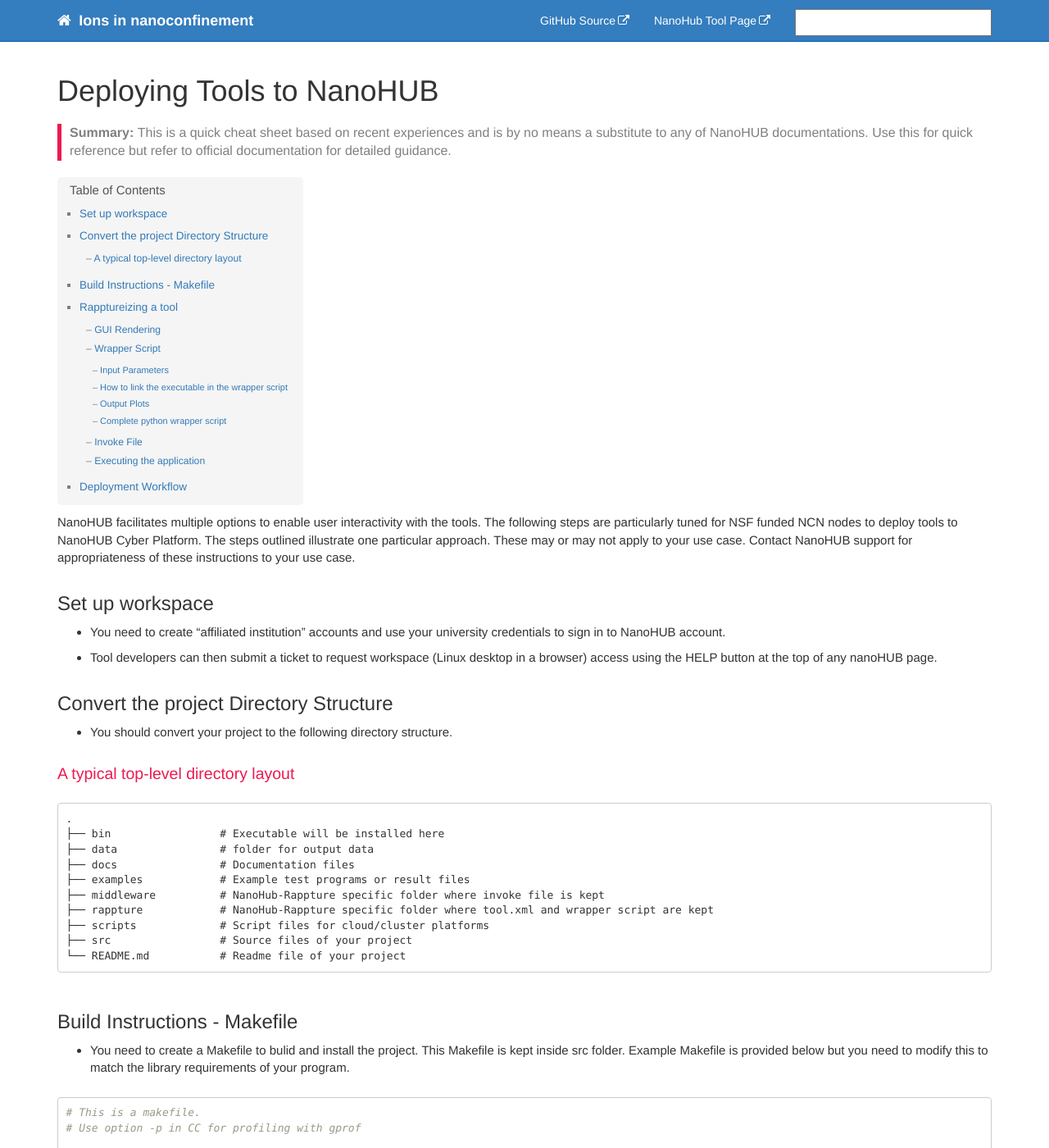
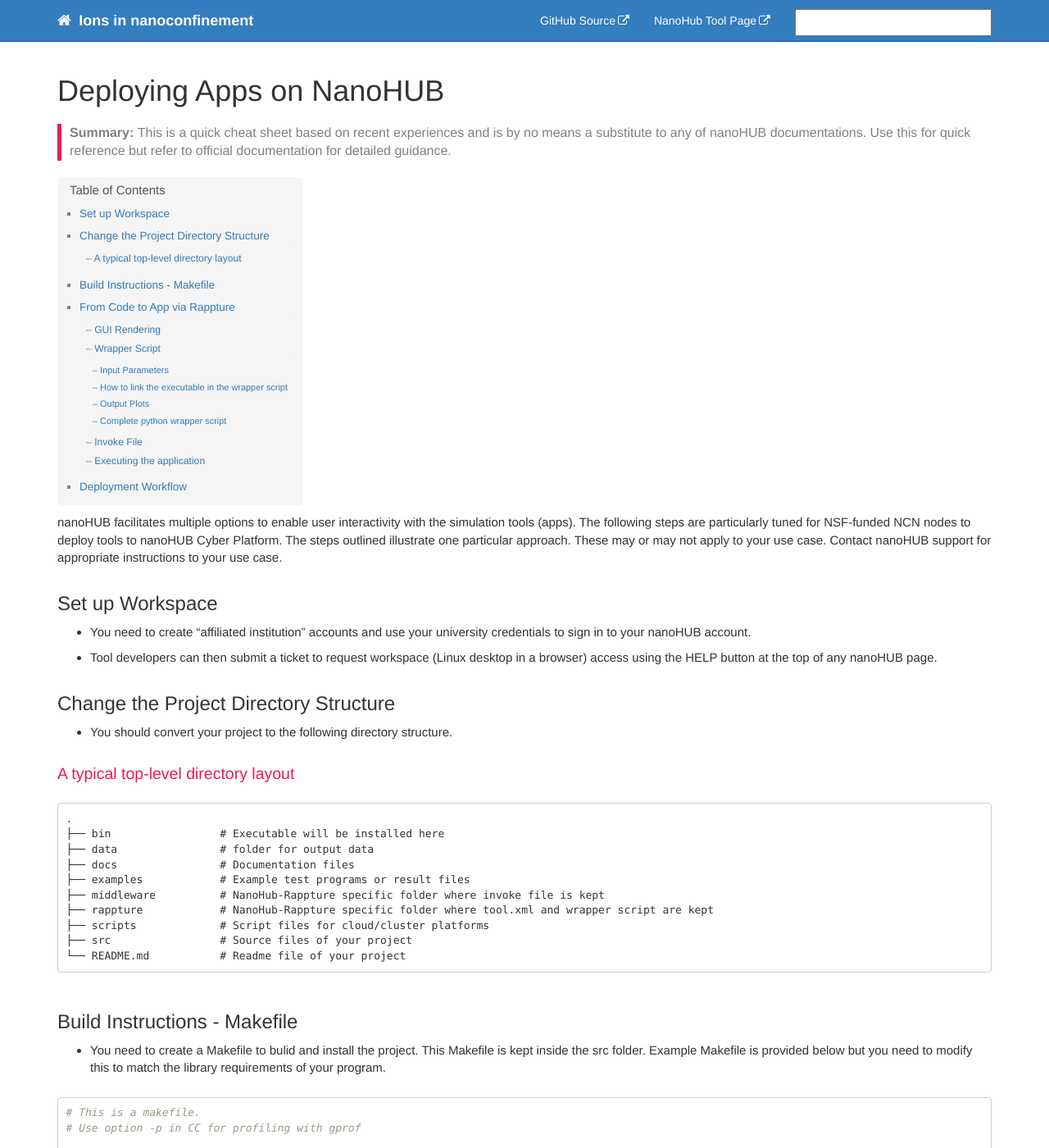
Before and after one commit to softmaterialslab/nanoconfinement-md, a Jekyll site: the page built from docs/nanohub_deployment.md, in a window 1280 px wide and 1400 px high. Shown: the whole window at 82% size. Built offline with Jekyll 4.4.1, drawn with Linux system fonts in a browser that asks for light colours; nearby versions of some CDN libraries; our own code applies the rules of GitHub Pages for plain Markdown files; comment, search, counter and statistics services are not loaded; some of the changed text lies outside the part shown.

Commit message:
Update nanohub_deployment.md

````diff
--- a/docs/nanohub_deployment.md
+++ b/docs/nanohub_deployment.md
@@ -1,19 +1,19 @@
 ---
-title: "Deploying Tools to NanoHUB"
+title: "Deploying Apps on NanoHUB"
 keywords: NanoBio, NCN, NanoHUB
 topnav: topnav
 hide_sidebar: true
-summary: This is a quick cheat sheet based on recent experiences and is by no means a substitute to any of NanoHUB documentations. Use this for quick reference but refer to official documentation for detailed guidance.
+summary: This is a quick cheat sheet based on recent experiences and is by no means a substitute to any of nanoHUB documentations. Use this for quick reference but refer to official documentation for detailed guidance.
 ---
 
-NanoHUB facilitates multiple options to enable user interactivity with the tools. The following steps are particularly tuned for NSF funded NCN nodes to deploy tools to NanoHUB Cyber Platform. The steps outlined illustrate one particular approach. These may or may not apply to your use case. Contact NanoHUB support for appropriateness of these instructions to your use case.
+nanoHUB facilitates multiple options to enable user interactivity with the simulation tools (apps). The following steps are particularly tuned for NSF-funded NCN nodes to deploy tools to nanoHUB Cyber Platform. The steps outlined illustrate one particular approach. These may or may not apply to your use case. Contact nanoHUB support for appropriate instructions to your use case.
 
-## Set up workspace
-* You need to create “affiliated institution” accounts and use your university credentials to sign in to NanoHUB account.
+## Set up Workspace
+* You need to create “affiliated institution” accounts and use your university credentials to sign in to your nanoHUB account.
 * Tool developers can then submit a ticket to request workspace (Linux desktop in a browser) access
  using the HELP button at the top of any nanoHUB page.
 
-## Convert the project Directory Structure
+## Change the Project Directory Structure
 *  You should convert your project to the following directory structure.
 
 ### A typical top-level directory layout
@@ -30,7 +30,7 @@
     └── README.md		# Readme file of your project
 
 ## Build Instructions - Makefile
-* You need to create a Makefile to bulid and install the project. This Makefile is kept inside src folder. Example Makefile is provided below but you need to modify this to match the library requirements of your program.
+* You need to create a Makefile to bulid and install the project. This Makefile is kept inside the src folder. Example Makefile is provided below but you need to modify this to match the library requirements of your program.
 
 ```bash
 # This is a makefile.
@@ -110,8 +110,8 @@
 
 ```
 
-## Rapptureizing a tool
-The following workflow explains how to generate a GUI for your application using a XML file and write a wrapper script to pass the input parameters to your program from the rappture GUI and to pass the output from your program to rappture GUI.
+## From Code to App via Rappture
+The following workflow explains how to generate a GUI for your application using an XML file and writing a wrapper script. The wrapper script enables the passing of the input parameters to your program from the rappture GUI and the transfer of the output from your program to the rappture GUI.
 
 ### GUI Rendering
 * Rappture allows you to render a GUI using a XML file (tool.xml).
@@ -238,7 +238,7 @@
 ```
 
 #### How to link the executable in the wrapper script
-* Your executable should be in the bin directory after you do a make-insall. You can link the executable to the wrapper script using a rappture provided library function executeCommand. Follwoing code segment explains how to execute the program.
+* Your executable should be in the bin directory after you do a make-insall. You can link the executable to the wrapper script using a rappture provided library function executeCommand. The following code segment explains how to execute the program.
 
 ```python
 try:
@@ -250,7 +250,7 @@
     sys.exit(1);
  ```
 #### Output Plots
-* After your program was executed, you can reder graphs for the standard output and application produced data files. Follwoing code segment explains how to append the output to the GUI.
+* After your program was executed, you can render graphs for the standard output and data files produced by the application. The follwoing code segment explains how to append the output to the GUI.
 
 ```python
 # Setting standard output to GUI
@@ -439,15 +439,16 @@
 
 ### Executing the application
 * Log in to nanoHUB account and launch workspace tool. This will provide you a remote login to a nanoHUB VM.
-* git clone your project in to a directory in your workspace.
+* We recommend hosting your project as a GitHub open-source repository. git clone your project in to a directory in your workspace.
 * Go to home/src directory and (cd home/src/)
-* You should provide the following make command to make the project. This will create the executable and Install the executable (md_simulation_confined_ions) into the home/bin directory (That is nanoconfinement-md/bin/ in our case)
+* You should provide the following make command to make the project. This will create the executable and Install the executable (e.g. in this case md_simulation_confined_ions) into the home/bin directory (e.g. nanoconfinement-md/bin/ in our case)
     * make nanoHUB-install
 * Then go back to home directory (nanoconfinement-md/) using “cd ..” command.
 * Now you are ready to run the program with nanoHUB rapture framework using following command :
     * ./middleware/invoke
-* This will start a GUI where you may change the computational parameter or the physical parameters as you desire and finally press the Simulate button on the top right hand section on the GUI.
+* This will start a GUI where you may change the parameters (physical, computing) as desired, and click Simulate button on the top right of the GUI.
 * Once the simulation has finished, density profiles will be plotted on the right hand side of the GUI.
+* You can monitor changes to your GUI as you modify the code via the above procedure by updating the git project.
 
 ## Deployment Workflow
 
@@ -473,7 +474,7 @@
     * Publications
 * Updating Source Code
     * Changes to the source code should be communicated to the administrators from the tool status page. Once an update is requested the tool status is changed back to Updated.
-    * NanoHUB tool administrators manually re-deploy the modified code.
+    * nanoHUB tool administrators manually re-deploy the modified code.
     * The status will be changed to Installed.
 * Once the code is tested and working, the tool owner can approve the tool.
 * The last step is to publish the tool for registered users to see and use it.
````
Also changed, not shown: other parts of docs/nanohub_deployment.md (+2 -2 lines).
